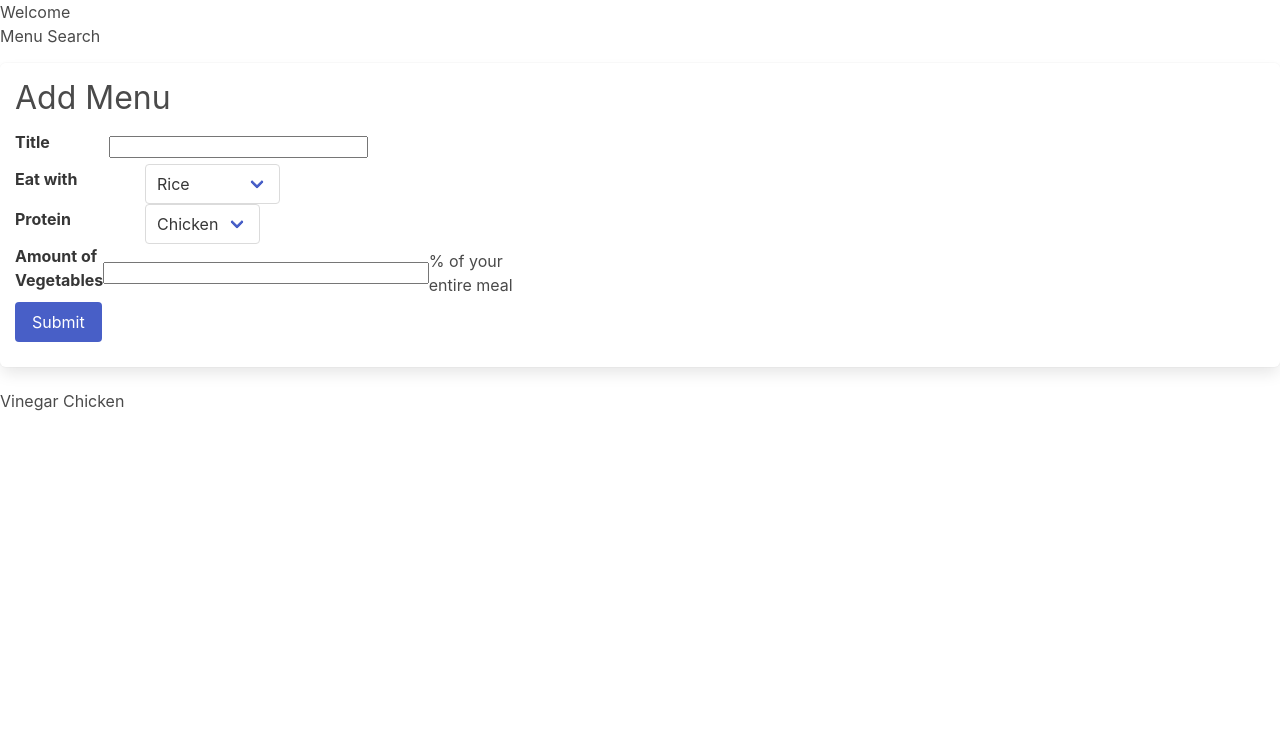
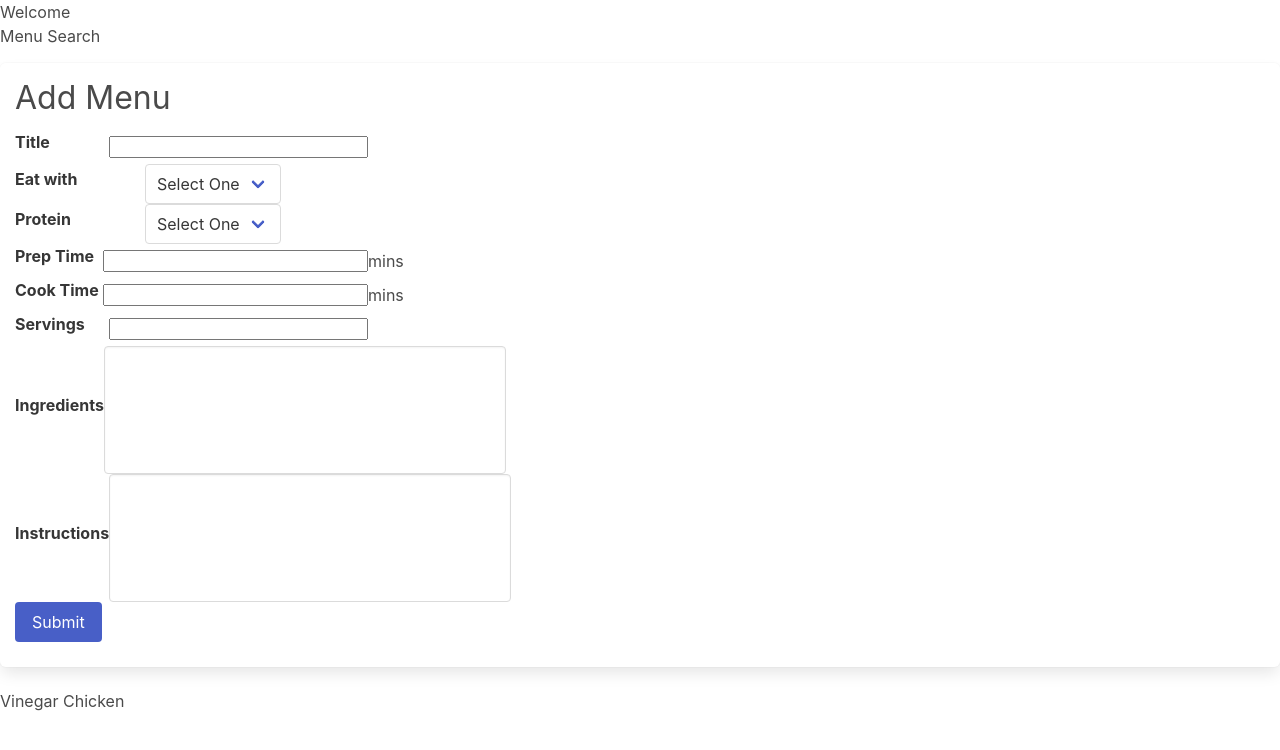
Before and after one commit to CocoTapi/PortfolioProject2, a React (Create React App) app in the folder meal_plan/: page / in a window 1280 px wide. Shown: the top 750 px of the page. Built offline with nearby package versions, Linux system fonts and the light colour scheme.

Commit message:
fixed form to handle data

```diff
--- a/meal_plan/src/conponents/MenuForm.js
+++ b/meal_plan/src/conponents/MenuForm.js
@@ -1,23 +1,35 @@
 import { useState } from 'react';
 
 function MenuForm () {
-    const [newTitle, setNewTitle] = useState('');
-    const [amount, setAmount] = useState('');
+    const [formData, setFormData] = useState(
+        {
+            title: "",
+            eatWith: "",
+            protein: "",
+            prepTime: "",
+            cookTime: "",
+            servings: "",
+            ingredients: "",
+            instructions: ""
+        }
+    );
 
-    const handleNameChange = (event) => {
-        setNewTitle(event.target.value);
-    }
+    const handleChange = (event) => {
+        const { name, value } = event.target;
+        setFormData((prevFormData) => ({...prevFormData, [name]: value}))
+    };
 
-    const handleAmountChange = (event) => {
-        const vegiesAmount = parseInt(event.target.value);
-        setAmount(vegiesAmount);
-    }
-
-    const handleSubmit = (event) => {
-        event.preventDefault();
-        //addMenu
-        setNewTitle('');
-        setAmount('');
+    const handleSubmit = (e) => {
+        e.preventDefault();
+        console.log(`
+            title: ${formData.title},
+            eatWith: ${formData.eatWith},
+            protein: ${formData.protein},
+            prepTime: ${formData.prepTime},
+            cookTime: ${formData.cookTime},
+            servings: ${formData.servings},
+            ingredients: ${formData.ingredients},
+            instructions: ${formData.instructions}`)
     }
 
     return (
@@ -26,24 +38,29 @@ function MenuForm () {
             <form onSubmit={handleSubmit}>
                 <div className="field-group">
                     <div className="field">
-                        <label className="label">Title</label>
+                        <label className="label" htmlFor='title'>Title</label>
                         <input
                             className="inout is-expanded"
-                            value={newTitle}
-                            onChange={handleNameChange}
+                            type='text'
+                            id='title'
+                            name='title'
+                            value={formData.title}
+                            onChange={handleChange}
                         />
                     </div>
                 </div>
                 <div className="field-group">
                     <div className="field">
-                        <label className="label">Eat with</label>
-                        <div class="control">
-                            <div class="select">
-                                <select>
-                                <option>Rice</option>
-                                <option>Bread</option>
-                                <option>Pasta</option>
-                                <option>All of them</option>
+                        <label className="label" htmlFor='eatWith'>Eat with</label>
+                        <div className="control">
+                            <div className="select">
+                                <select id='eatWith' name='eatWith' value={formData.eatWith} onChange={handleChange}>
+                                <option>Select One</option>
+                                <option value="rice">Rice</option>
+                                <option value="bread">Bread</option>
+                                <option value="pasta">Pasta</option>
+                                <option value="all of them">All of them</option>
+                                <option value="other">Other</option>
                                 </select>
                             </div>
                         </div>
@@ -51,15 +68,17 @@ function MenuForm () {
                 </div>
                 <div className="field-group">
                     <div className="field">
-                        <label className="label">Protein</label>
-                        <div class="control">
-                            <div class="select">
-                                <select>
-                                <option>Chicken</option>
-                                <option>Pork</option>
-                                <option>Beaf</option>
-                                <option>Beans</option>
-                                <option>Other</option>
+                        <label className="label" htmlFor='protein'>Protein</label>
+                        <div className="control">
+                            <div className="select">
+                                <select id='protein' name="protein" value={formData.protein} onChange={handleChange}>
+                                <option>Select One</option>
+                                <option value="chicken">Chicken</option>
+                                <option value="pork">Pork</option>
+                                <option value="beef">Beaf</option>
+                                <option value="seafood">seafood</option>
+                                <option value="beans">Beans</option>
+                                <option value="other">Other</option>
                                 </select>
                             </div>
                         </div>
@@ -67,19 +86,71 @@ function MenuForm () {
                 </div>
                 <div className="field-group">
                     <div className="field">
-                        <label className="label">Amount of Vegetables</label>
+                        <label className="label" htmlFor='prepTime'>Prep Time</label>
                         <input
                             className="inout is-expanded"
-                            value={amount || ''}
-                            onChange={handleAmountChange}
+                            id='prepTime'
+                            name='prepTime'
+                            value={formData.prepTime || ''}
+                            onChange={handleChange}
                             type="number"
                         />
-                        <div>% of your entire meal</div>
+                        <div>mins</div>
                     </div>
                 </div>
-
-                {/* fruis Amount  */}
-
+                <div className="field-group">
+                    <div className="field">
+                        <label className="label" htmlFor='cookTime'>Cook Time</label>
+                        <input
+                            className="inout is-expanded"
+                            id='cookTime'
+                            name='cookTime'
+                            value={formData.cookTime || ''}
+                            onChange={handleChange}
+                            type="number"
+                        />
+                        <div>mins</div>
+                    </div>
+                </div>
+                <div className="field-group">
+                    <div className="field">
+                        <label className="label" htmlFor='servings'>Servings</label>
+                        <input
+                            className="inout is-expanded"
+                            id='servings'
+                            name='servings'
+                            value={formData.servings || ''}
+                            onChange={handleChange}
+                            type="number"
+                        />
+                    </div>
+                </div>
+                <div className="field-group">
+                    <div className="field">
+                        <label className="label" htmlFor='ingredients'>Ingredients</label>
+                        <input
+                            className="inout is-expanded textarea"
+                            type='text'
+                            id='ingredients'
+                            name='ingredients'
+                            value={formData.ingredients}
+                            onChange={handleChange}
+                        />
+                    </div>
+                </div>
+                <div className="field-group">
+                    <div className="field">
+                        <label className="label" htmlFor='instructions'>Instructions</label>
+                        <input
+                            className="textarea"
+                            type='text'
+                            id='instructions'
+                            name='instructions'
+                            value={formData.Ingredisnts}
+                            onChange={handleChange}
+                        />
+                    </div>
+                </div>
                 <div className="field">
                     <button className="button is-link">Submit</button>
                 </div>
```
